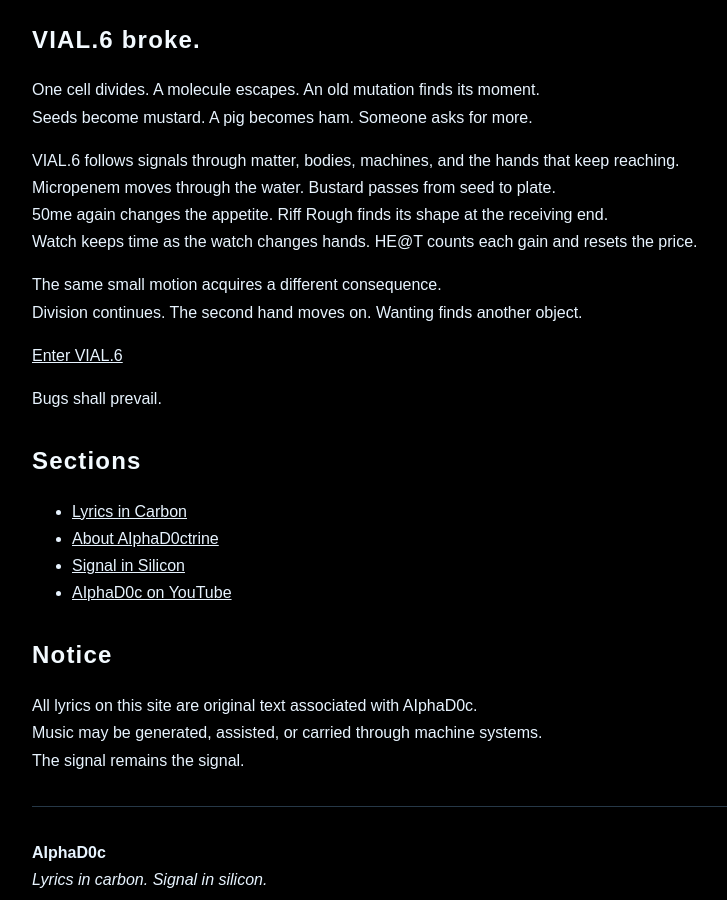
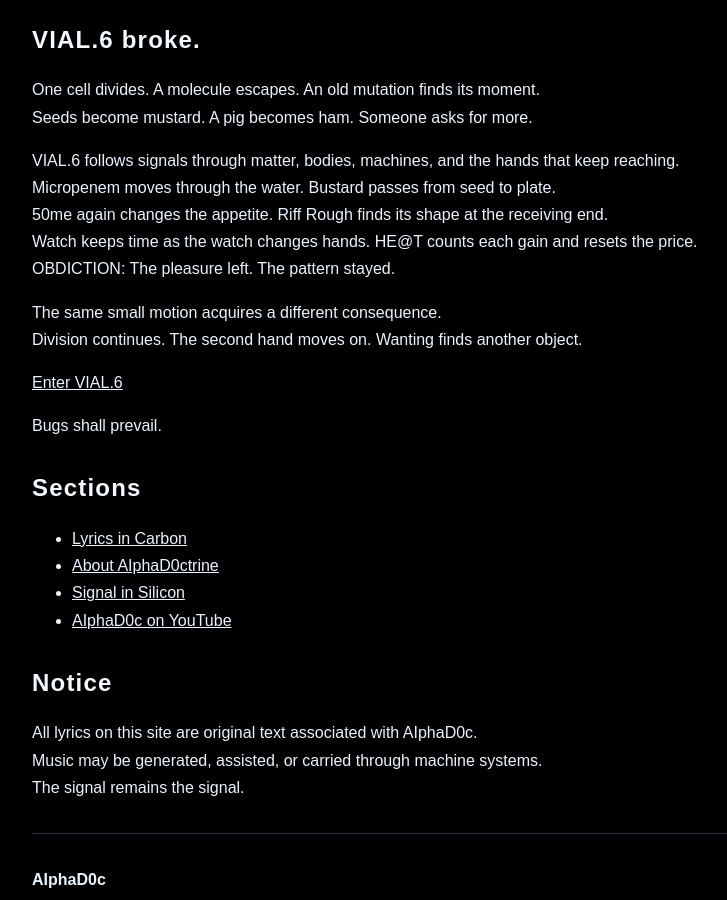
Before and after one commit to AIphaD0c/AIphaD0ctrine, a Jekyll site: the page built from index.md, in a window 1280 px wide and 900 px high, scrolled down 1028 px. Shown: the whole window, without its empty margins (158-885 px from the left). Built offline with Jekyll 4.4.1, drawn with Linux system fonts in a browser that asks for light colours.

Commit message:
Update VIAL.6 homepage to include OBDICTION

```diff
--- a/index.md
+++ b/index.md
@@ -34,6 +34,7 @@ VIAL.6 follows signals through matter, bodies, machines, and the hands that keep
 Micropenem moves through the water. Bustard passes from seed to plate.
 50me again changes the appetite. Riff Rough finds its shape at the receiving end.
 Watch keeps time as the watch changes hands. HE@T counts each gain and resets the price.
+OBDICTION: The pleasure left. The pattern stayed.
 
 The same small motion acquires a different consequence.
 Division continues. The second hand moves on. Wanting finds another object.
```
